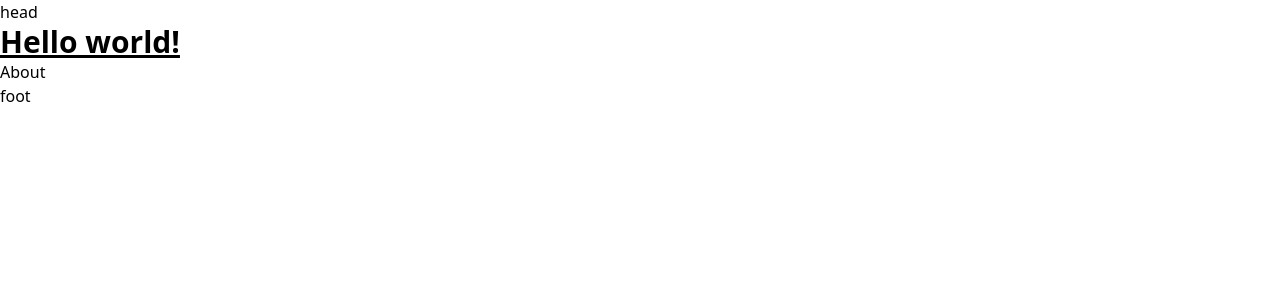
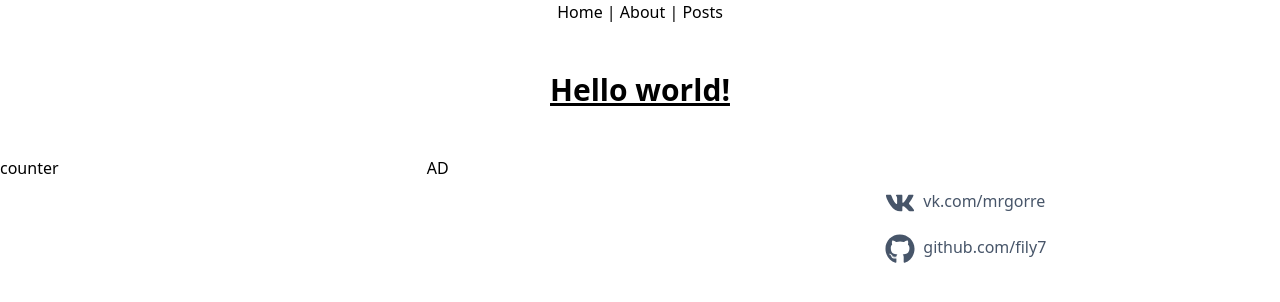
Before and after one commit to Mr-Gorre/BlogGorre, a Next.js app: page / in a window 1280 px wide. Shown: the top 302 px of the page. Built offline with nearby package versions, Linux system fonts and the light colour scheme.

Commit message:
commit some

```diff
--- a/components/footer.tsx
+++ b/components/footer.tsx
@@ -1,9 +1,33 @@
 import React from "react";
+
+import { FaVk, FaGithub } from 'react-icons/fa'
 
 function Footer({ children }) {
   return (
-    <footer>
-      {children}
+    <footer className="flex flex-row">
+      <div className="basis-1/3">
+        counter
+      </div>
+      <div className="basis-1/3">
+        AD
+      </div>
+      <div className="basis-1/3 p-6">
+        <ol>
+          <li className="">
+            <a href="https://vk.com/mrgorre" className="text-slate-600 hover:text-slate-900" target={'_blank'}>
+              <FaVk className="inline-block text-3xl m-2 align-middle" />
+              vk.com/mrgorre</a>
+          </li>
+          <li>
+            <a href="https://github.com/fily7" className=" text-slate-600 hover:text-slate-900" target={'_blank'}>
+              <FaGithub className=" inline-block text-3xl m-2 align-middle" />
+              <span>
+                github.com/fily7
+              </span>
+            </a>
+          </li>
+        </ol>
+      </div>
     </footer>
   )
 }
--- a/components/header.tsx
+++ b/components/header.tsx
@@ -1,9 +1,11 @@
 import React from "react";
+import Nav from "./nav";
 
 
 function Header({children}) {
   return (
-    <header>
+    <header className="w-full text-center">
+      <Nav></Nav>
       {children}
     </header>
   )
--- a/components/layout.tsx
+++ b/components/layout.tsx
@@ -6,13 +6,16 @@ import Header from "./header";
 function Layout({ children }) {
   return (
     <>
+      <div className="container mx-auto">
         <Header>
-      head
         </Header>
+        <div className="text-center">
           {children}
+        </div>
         <Footer>
           foot
         </Footer>
+      </div>
     </>
   )
 }
--- /dev/null
+++ b/components/nav.tsx
@@ -0,0 +1,24 @@
+import Link from "next/link";
+import React from "react";
+
+
+function Nav(){
+  return(
+    <nav>
+      <Link href={'/'}>
+        <a> Home </a>
+      </Link>
+      |
+      <Link href={'/about'}>
+        <a> About </a>
+      </Link>
+      |
+      <Link href={'/posts'}>
+        <a> Posts </a>
+      </Link>
+    </nav>
+  )
+}
+
+
+export default Nav
--- a/package.json
+++ b/package.json
@@ -16,7 +16,8 @@
   "dependencies": {
     "next": "^12.0.7",
     "react": "^17.0.2",
-    "react-dom": "^17.0.2"
+    "react-dom": "^17.0.2",
+    "react-icons": "^4.3.1"
   },
   "devDependencies": {
     "@types/node": "^17.0.3",
--- a/pages/about.tsx
+++ b/pages/about.tsx
@@ -18,9 +18,6 @@ function About() {
           <p className="text-gray-500">Igor Potashev </p>
         </div>
       </div>
-      <Link href={'/'}>
-        <a>Back home</a>
-      </Link>
     </Layout>
   )
 }
--- a/pages/index.tsx
+++ b/pages/index.tsx
@@ -5,12 +5,9 @@ import Layout from "../components/layout"
 function Index() {
   return (
     <Layout>
-      <h1 className="text-3xl font-bold underline">
-      Hello world!
-    </h1>
-      <Link href={'/about'}>
-        <a>About</a>
-      </Link>
+      <h1 className="text-3xl font-bold underline p-6 m-6">
+        Hello world!
+      </h1>
     </Layout>
   )
 }
```
Also changed, not shown: 1 other file (tests, documents, lock files or other folders). Lines whose indentation alone changed are shown as unchanged.
